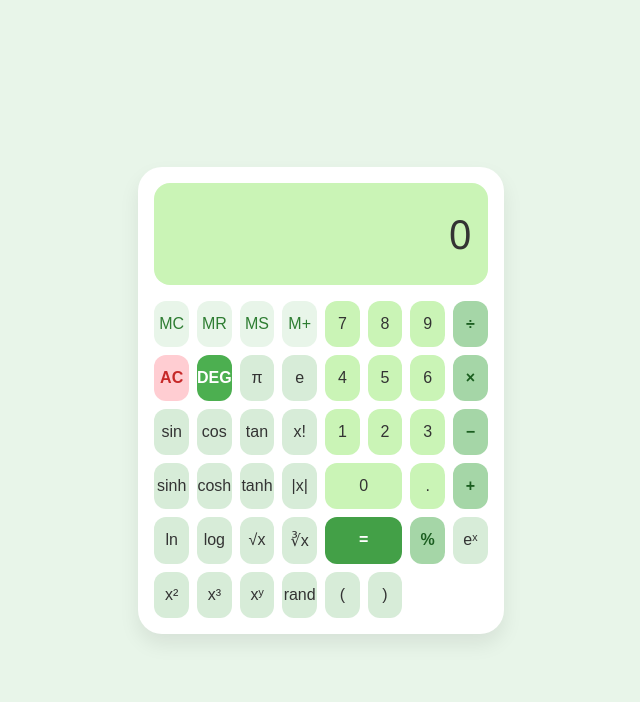
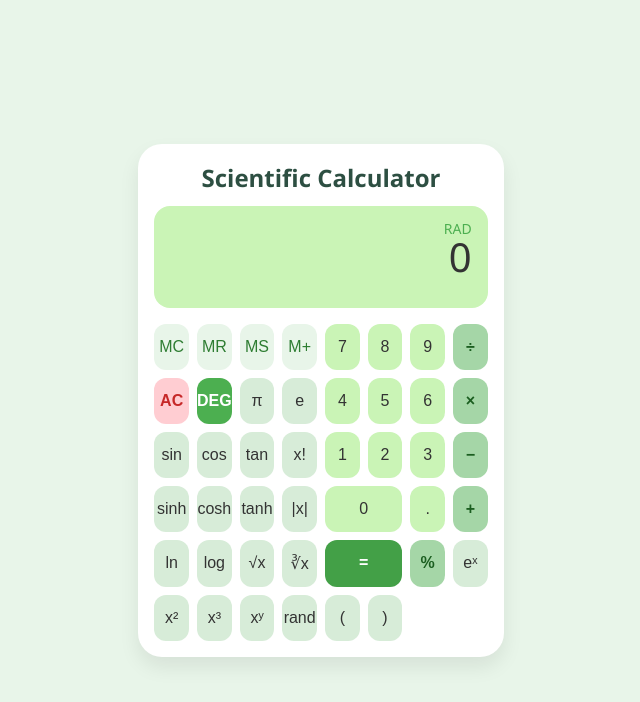
Before and after one commit to rayhanpayao25/rayhan-portfilio, a React (Vite) app: page / in a window 1280 px wide. Shown: the top 702 px of the page, without its empty margins (319-959 px from the left). Built offline with nearby package versions, Linux system fonts and the light colour scheme.

Commit message:
Initial commit with existing project files

```diff
--- a/src/App.jsx
+++ b/src/App.jsx
@@ -166,11 +166,12 @@ function App() {
 
   return (
     <div className="calculator-wrapper">
-
       <div className="calculator">
-
+        <div className="calculator-header">
+          <h1 className="calculator-title">Scientific Calculator</h1>
+        </div>
         <div className="display">
-          <div className="mode-indicator">{isRadians ? "" : "DEG"}</div>
+          <div className="mode-indicator">{isRadians ? "RAD" : "DEG"}</div>
           <div className="value">{display}</div>
         </div>
 
```
